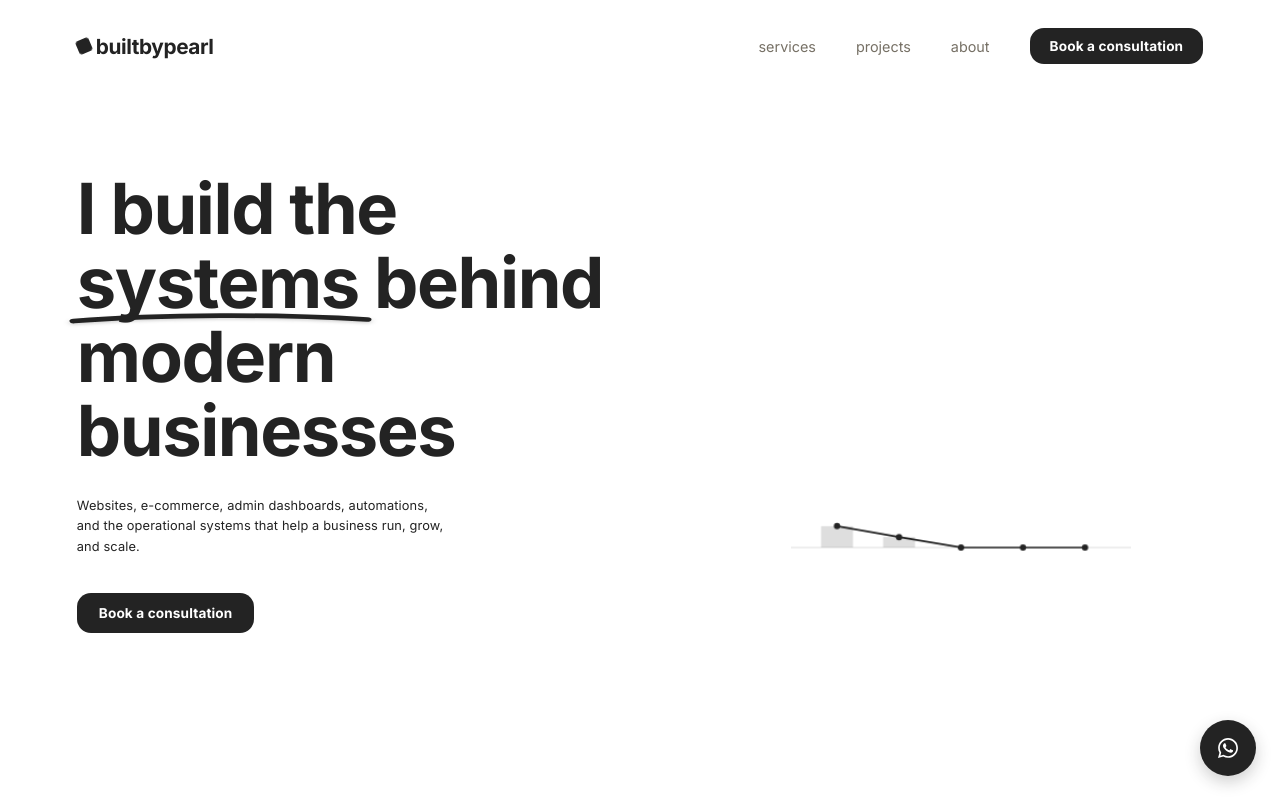
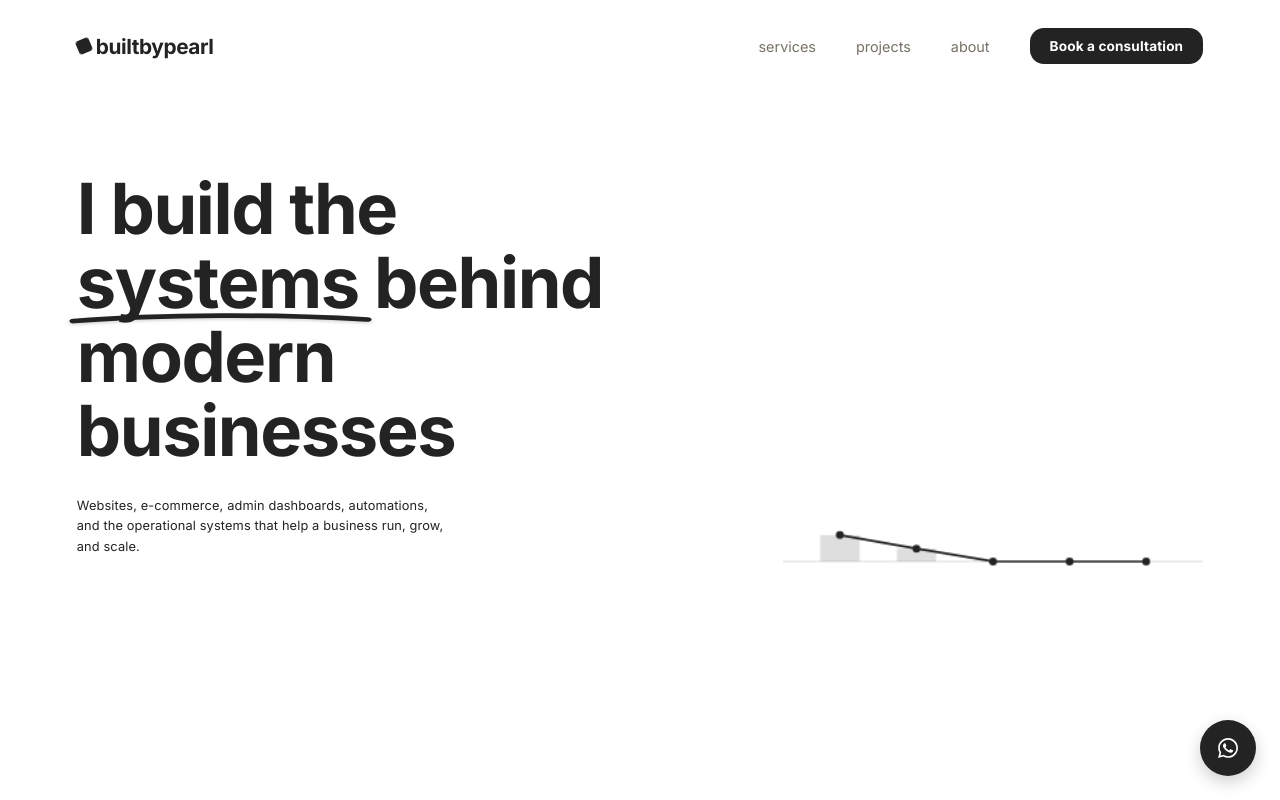
Before and after one commit to Pmalapile07/builtbypearl, a website: page index.html in a window 1280 px wide. Drawn offline with Linux system fonts and the light colour scheme.

Commit message:
Adjust hero section styles for layout changes

```diff
--- a/index.html
+++ b/index.html
@@ -234,15 +234,15 @@
       gap: 4vw;
       padding: 10vh 6vw;
     }
-    .hero-buttons{ display: none; }
+    .hero .hero-buttons{ display: none; }
     .hero-graphic{
       display: flex;
       align-items: center;
-      justify-content: center;
+      justify-content: flex-end;
     }
     .hero-graphic canvas{
       width: 100%;
-      max-width: 340px;
+      max-width: 420px;
       height: auto;
     }
   }
```
